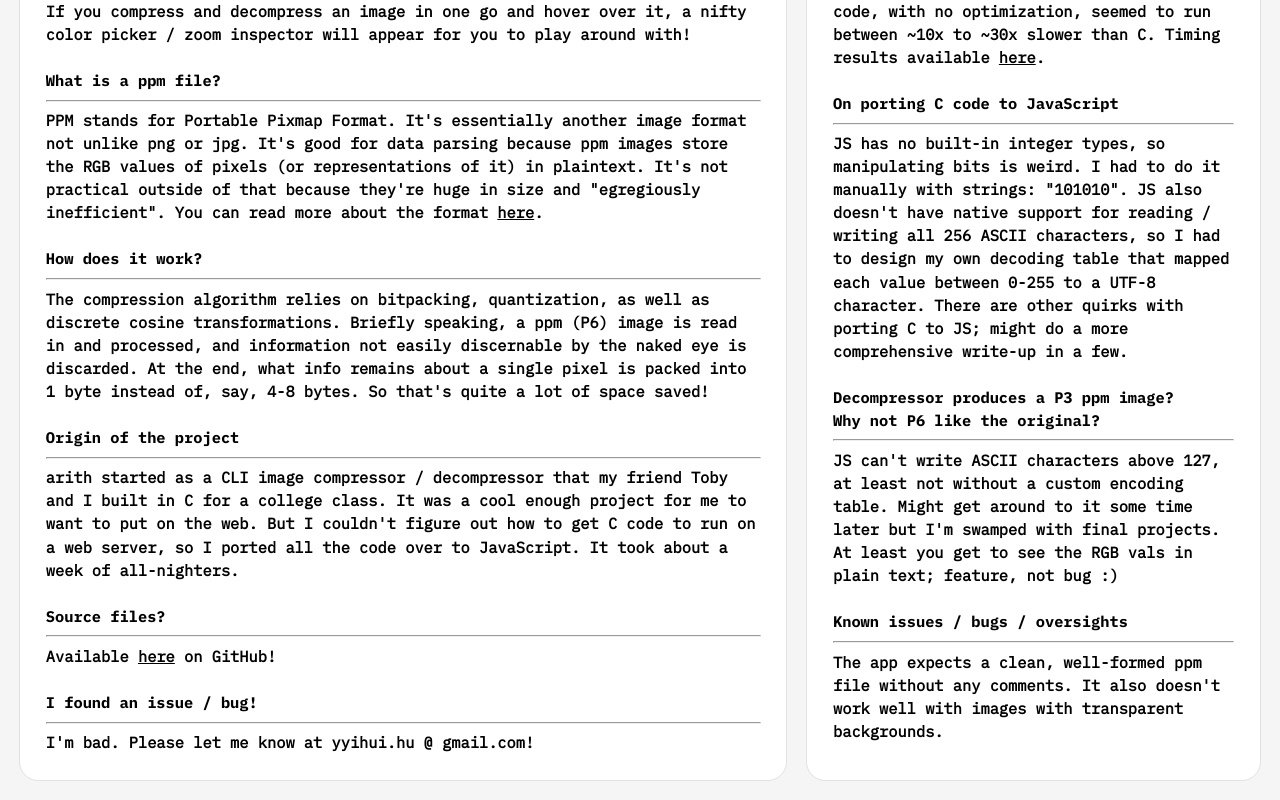
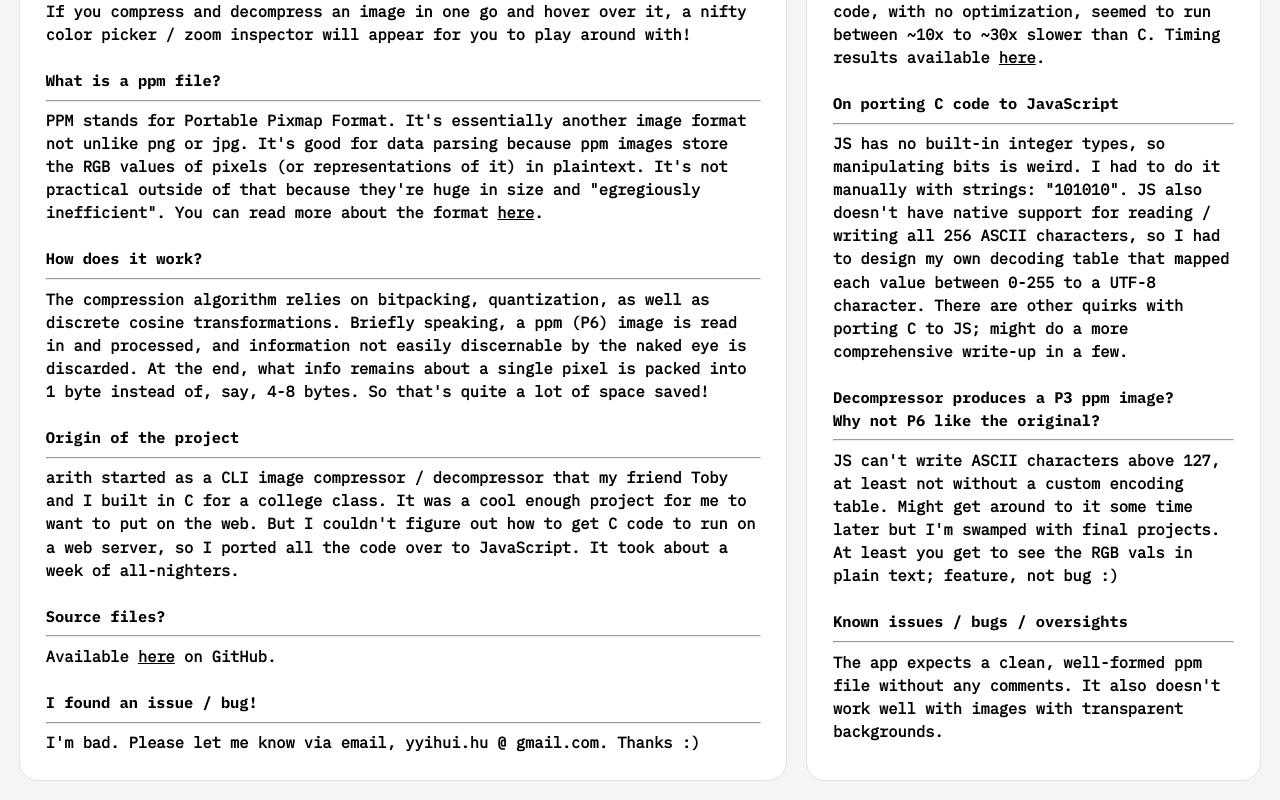
Before and after one commit to yihui-hu/arithJS, a React (Vite) app: page / in a window 1280 px wide. Shown: the part 1395-2195 px from the top of the page. Built offline with nearby package versions, Linux system fonts and the light colour scheme.

Commit message:
more info stuff

```diff
--- a/src/components/Info.jsx
+++ b/src/components/Info.jsx
@@ -32,12 +32,12 @@ const Info = () => {
                     <br></br>
                     <h4 className="header_text">Source files?</h4>
                     <hr></hr>
-                    <h4>Available <a href="https://github.com/yihui-hu/arith" target="_blank" className="link">here</a> on GitHub!
+                    <h4>Available <a href="https://github.com/yihui-hu/arith" target="_blank" className="link">here</a> on GitHub.
                     </h4>
                     <br></br>
                     <h4 className="header_text">I found an issue / bug!</h4>
                     <hr></hr>
-                    <h4>I'm bad. Please let me know at yyihui.hu @ gmail.com!</h4>
+                    <h4>I'm bad. Please let me know via email, yyihui.hu @ gmail.com. Thanks :)</h4>
                 </div>
                 <div className={isDesktop ? "info_card_right" : "info_card_right_mobile"}>
                     <h3>✎ Notes</h3>
```
